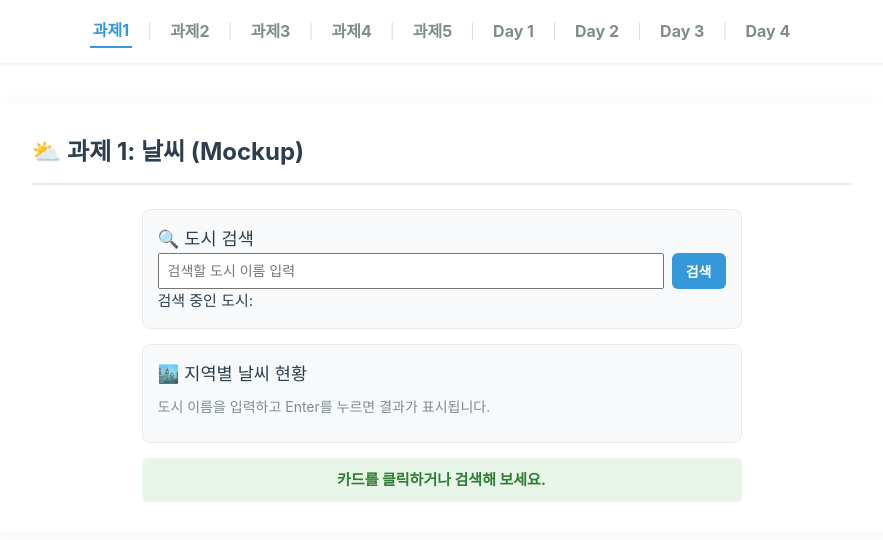
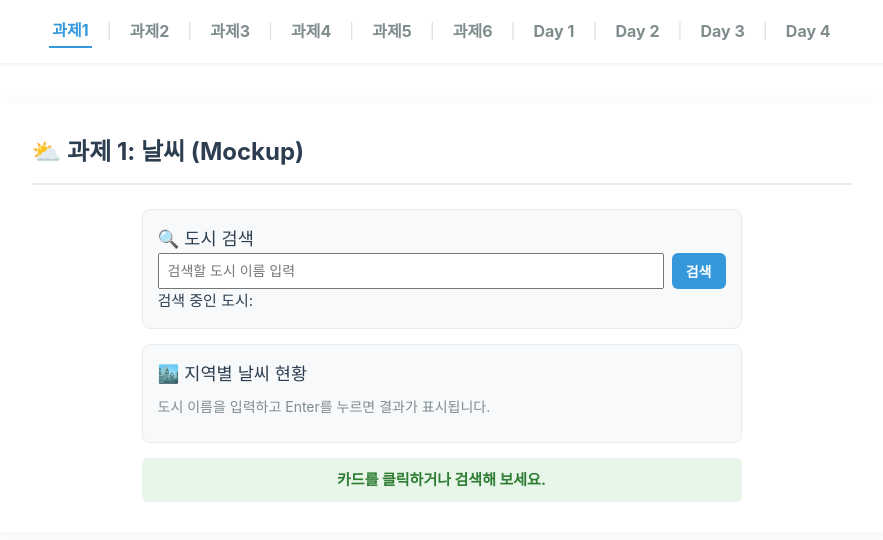
Before and after one commit to mingyukang5420/skala-vue, a Vue app: page /exercise/1 in a window 1280 px wide. Shown: the top 540 px of the page, without its empty margins (191-1074 px from the left). Built offline with nearby package versions, Linux system fonts and the light colour scheme.

Commit message:
chore: add exercise6 link to nav bar

```diff
--- a/src/components/layout/AppNavBar.vue
+++ b/src/components/layout/AppNavBar.vue
@@ -14,6 +14,8 @@ import { RouterLink } from 'vue-router'
     <span class="divider">|</span>
     <RouterLink class="nav-item" :to="{ name: 'exercise-5' }">과제5</RouterLink>
     <span class="divider">|</span>
+    <RouterLink class="nav-item" :to="{ name: 'exercise-6' }">과제6</RouterLink>
+    <span class="divider">|</span>
     <RouterLink class="nav-item" :to="{ name: 'practice-day1' }">Day 1</RouterLink>
     <span class="divider">|</span>
     <RouterLink class="nav-item" :to="{ name: 'practice-day2' }">Day 2</RouterLink>
```
